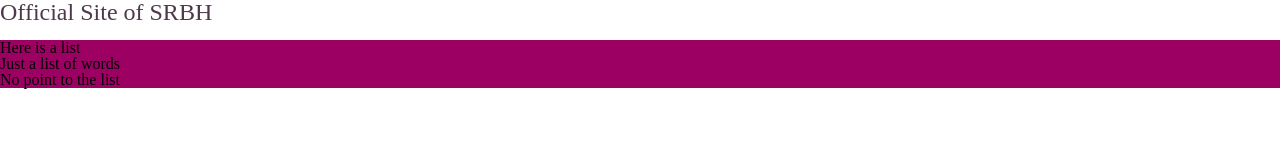
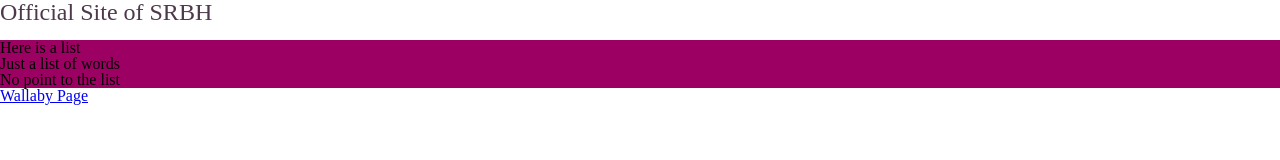
Before and after one commit to Sberry5/Sberry.github.io, a plain HTML site: page index.html in a window 1280 px wide. Drawn offline with Linux system fonts and the light colour scheme.

Commit message:
update 2

```diff
--- a/index.html
+++ b/index.html
@@ -18,5 +18,7 @@
 		<li>No point to the list</li>
 	</ul>
 
+	<a href="../../desktop/Erging4Days/index.html">Wallaby Page</a>
+
 </body>
 </html>
```
